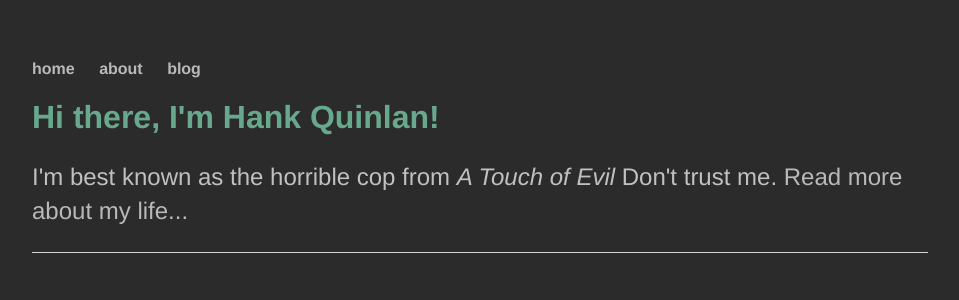
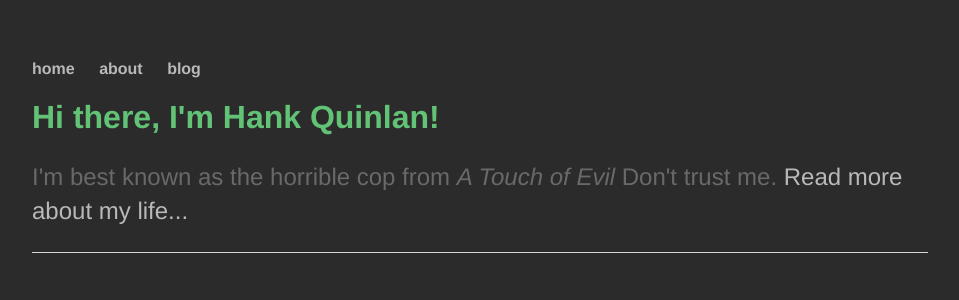
Before and after one commit to luckielogic/luckielogic.github.io, a Jekyll site: the page built from index.html, in a window 1280 px wide. Shown: the top 300 px of the page, without its empty margins (160-1119 px from the left). Built offline with Jekyll 4.4.1, drawn with Linux system fonts in a browser that asks for light colours.

Commit message:
Update main.css

```diff
--- a/css/main.css
+++ b/css/main.css
@@ -23,12 +23,12 @@
 h1 {
     font-size: 2em;
     font-family:'Helvetica', 'Arial', 'Sans-Serif';
-    color: #68a88c;
+    color: #62c275;
 }
 p {
     font-size: 1.5em;
     line-height: 1.4em;
-    color: #c0c0c0;
+    color: #696969;
     font-family:'Helvetica', 'Arial', 'Sans-Serif';
 }
 footer {
```
